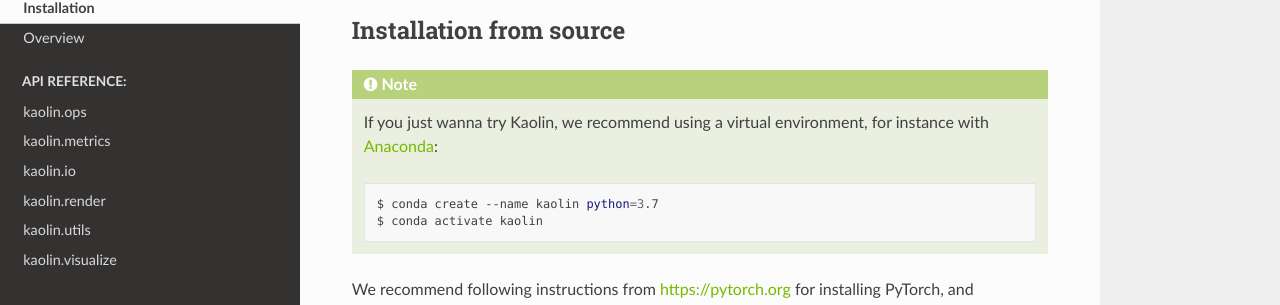
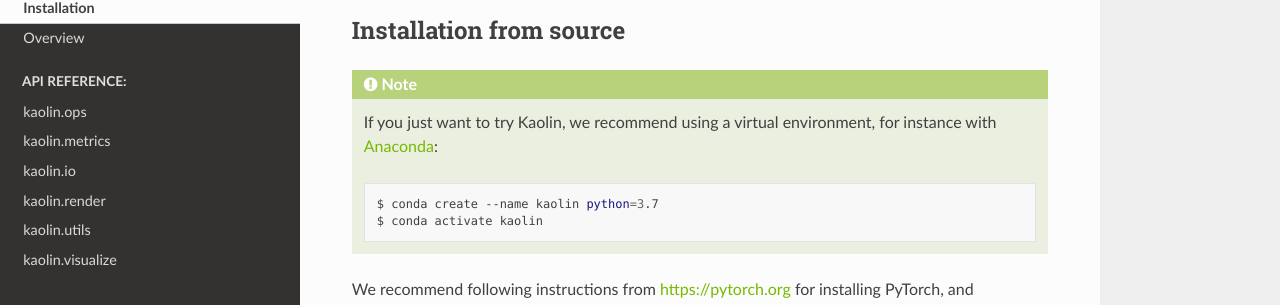
Before and after one commit to NVIDIAGameWorks/kaolin, a Sphinx documentation site: the page built from docs/notes/installation.rst, in a window 1280 px wide and 900 px high, scrolled down 401 px. Shown: the part 145-450 px from the top of the window. Built offline with Sphinx 7.4.7 and the Read the Docs theme 2.0.0, drawn with Linux system fonts in a browser that asks for light colours.

Commit message:
fix language in installation doc notes
Signed-off-by: Clement Fuji Tsang <cfujitang@nvidia.com>

```diff
--- a/docs/notes/installation.rst
+++ b/docs/notes/installation.rst
@@ -23,7 +23,7 @@ Installation from source
 ------------------------
 
 .. Note::
-    If you just wanna try Kaolin, we recommend using a virtual environment, for instance with `Anaconda <https://www.anaconda.com/>`_:
+    If you just want to try Kaolin, we recommend using a virtual environment, for instance with `Anaconda <https://www.anaconda.com/>`_:
 
     .. code-block:: bash
 
```
